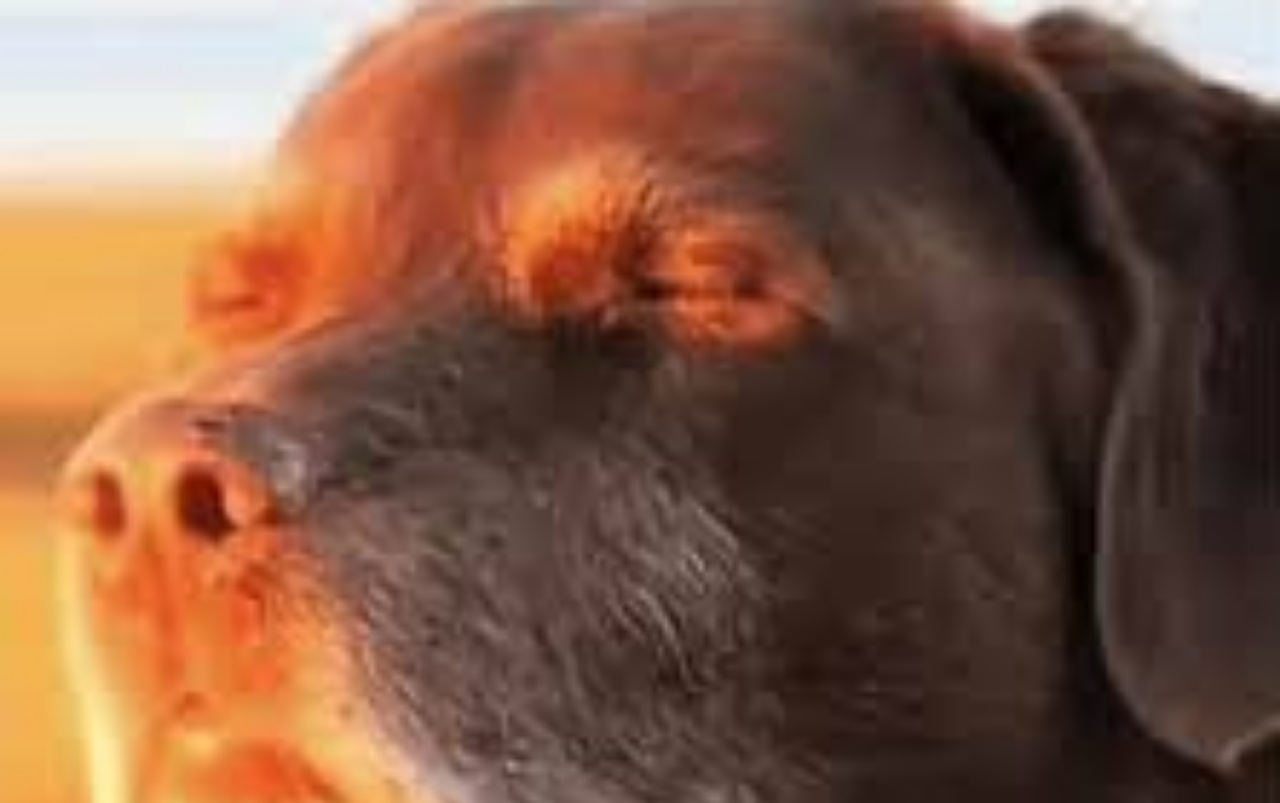
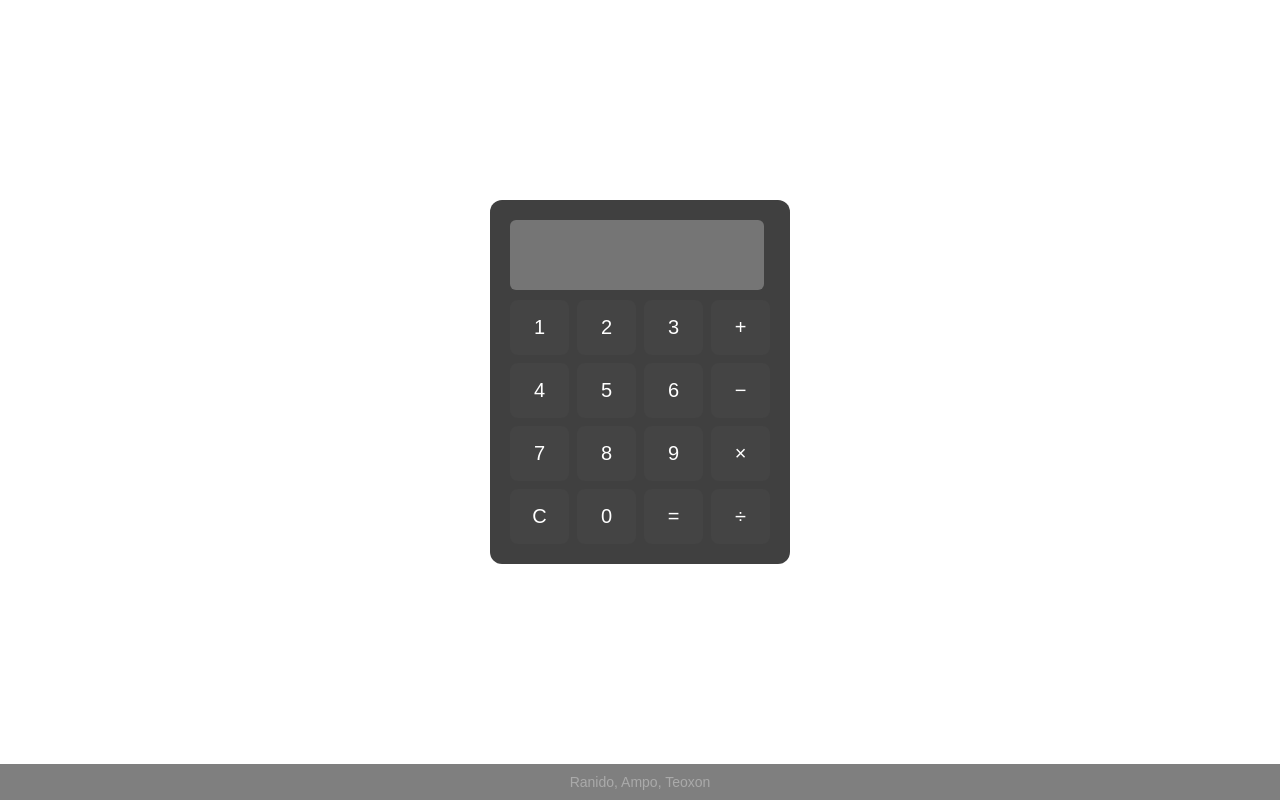
Before and after one commit to Tafjsgjjhjj/Practical-Output, a plain HTML site: page images/calculator.html in a window 1280 px wide. Shown: the top 803 px of the page. Drawn offline with Linux system fonts and the light colour scheme.

Commit message:
Update calculator.html

```diff
--- a/images/calculator.html
+++ b/images/calculator.html
@@ -78,7 +78,7 @@
 </head>
 
 <body>
-<img src="a.jpeg">
+
 <div class="content">
   <div class="calculator">
     <input type="text" id="display" disabled>
```
